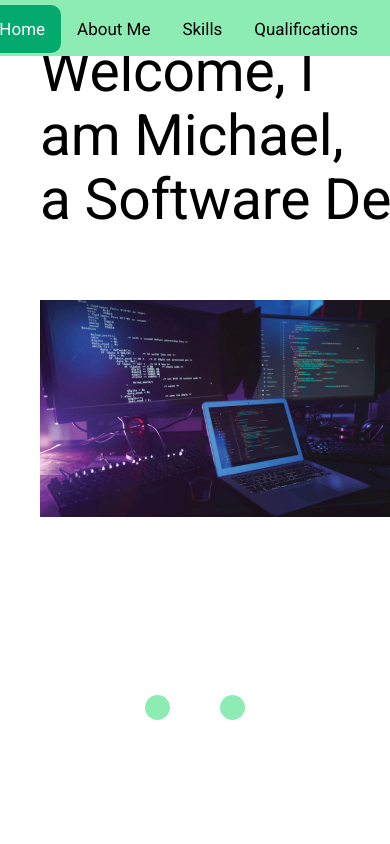
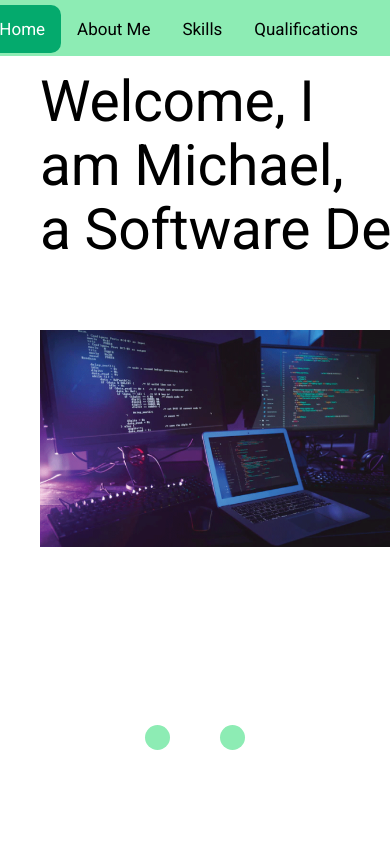
Before and after one commit to MichaelCombrinck/Internship.github.io, an Angular app in the folder CV/CV/: page / in a window 390 px wide. Shown: the top 844 px of the page. Built offline with nearby package versions, Linux system fonts and the light colour scheme.

Commit message:
feat(cv): updated responsivness

```diff
--- a/CV/CV/src/app/contact-info/contact-info.component.ts
+++ b/CV/CV/src/app/contact-info/contact-info.component.ts
@@ -13,6 +13,6 @@ import { MatCardModule } from '@angular/material/card';
 export class ContactInfoComponent {
   public FullName: string = 'Michael Combrinck';
   public Address: string = '7 Morris str Hillsboro';
-  public CellNumber: string = '0817 59 6949';
+  public CellNumber: string = '081 759 6949';
   public Email: string = 'combrim@gmail.com';
 }
--- a/CV/CV/src/app/home-page/home-page.component.scss
+++ b/CV/CV/src/app/home-page/home-page.component.scss
@@ -302,7 +302,7 @@
   body {
     margin: 0;
     font-family: Arial, Helvetica, sans-serif;
-  }
+  };
 
   /* Top Section */
   .topnav {
@@ -339,7 +339,7 @@
   .left-section {
     display: flex;
     flex-direction: column;
-    padding: 20px;
+    padding: 50px 20px 20px 20px;
   }
 
   .right-section {
@@ -350,7 +350,7 @@
 
   .personal-title {
     display: flex;
-    white-space: nowrap;
+    white-space:  normal;
   }
 
   /* About Section */
@@ -371,6 +371,7 @@
 
   .about-list-container {
     display: flex;
+    align-items: center;
     flex-direction: column;
     justify-content: center;
     align-items: center;
@@ -380,6 +381,9 @@
 
 
   .containers {
+    display: flex;
+    flex-direction: column;
+    justify-content: center;
     width: 30%;
     margin-bottom: 20px;
     text-align: center;
@@ -544,7 +548,7 @@
   .left-section {
     display: flex;
     flex-direction: column;
-    padding: 20px;
+    padding: 50px 20px 20px 20px ;
   }
 
   .right-section {
```
